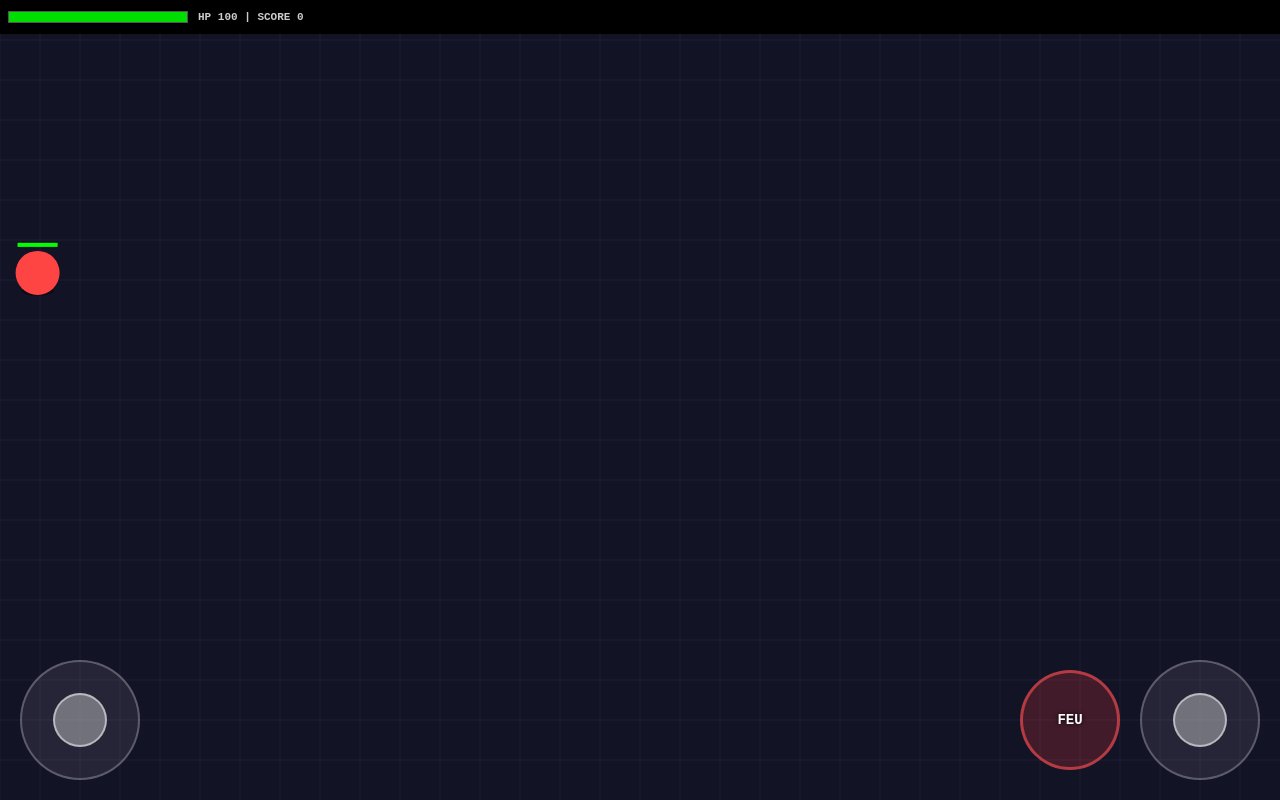
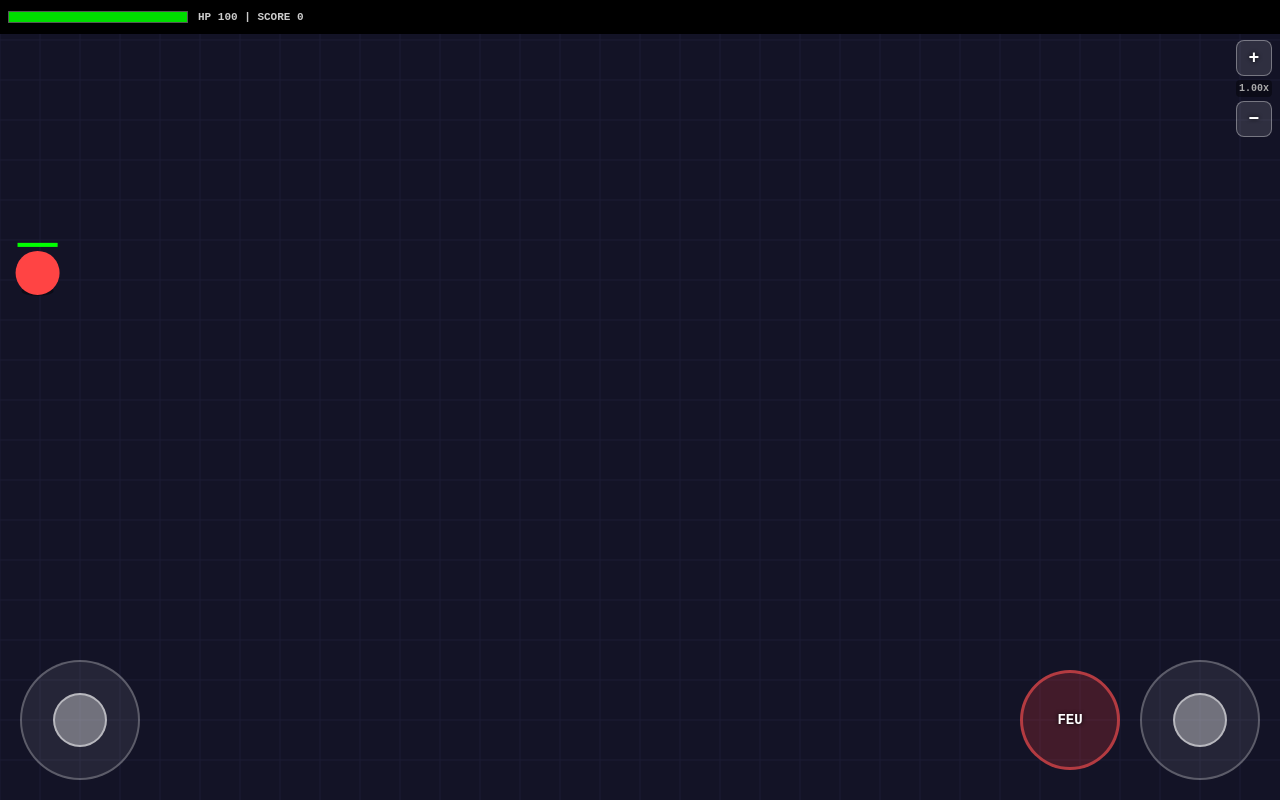
Before and after one commit to gborisl94/dora, a website: page www/index.html in a window 1280 px wide. Drawn offline with Linux system fonts and the light colour scheme.

Commit message:
Update index.html

```diff
--- a/www/index.html
+++ b/www/index.html
@@ -22,6 +22,9 @@
   #hpbar{width:180px;height:12px;background:#222;border:1px solid #555;overflow:hidden;}
   #hpfill{width:100%;height:100%;background:#0d0;transition:width 0.1s, background 0.2s;}
   #hudtxt{font-size:11px;color:#ccc;white-space:nowrap;}
+  #zoomUI{position:absolute;top:40px;right:8px;display:flex;flex-direction:column;gap:4px;z-index:20;pointer-events:auto;}
+  .zbtn{width:36px;height:36px;border-radius:8px;background:rgba(255,255,255,0.12);border:1px solid rgba(255,255,255,0.35);color:#fff;font-family:monospace;font-weight:bold;font-size:18px;display:flex;align-items:center;justify-content:center;text-shadow:0 0 4px #000;}
+  #zoomLbl{font-size:10px;color:#aaa;text-align:center;padding:3px 0;background:rgba(0,0,0,0.4);border-radius:4px;}
   #go{position:absolute;top:0;left:0;width:100vw;height:100vh;background:rgba(0,0,0,0.65);display:none;align-items:center;justify-content:center;flex-direction:column;pointer-events:auto;z-index:30;}
   #go h1{font-size:42px;color:#ff007f;text-shadow:0 0 12px #ff007f;margin-bottom:8px;font-family:monospace;}
   #go p{font-size:18px;color:#fff;margin-bottom:20px;font-family:monospace;}
@@ -36,6 +39,11 @@
     <div id="hpbar"><div id="hpfill"></div></div>
     <div id="hudtxt">HP 100 | SCORE 0</div>
   </div>
+  <div id="zoomUI">
+    <div class="zbtn" id="zPlus">+</div>
+    <div id="zoomLbl">1.00x</div>
+    <div class="zbtn" id="zMinus">−</div>
+  </div>
   <div class="joy" id="joyL"><div class="stick" id="stickL"></div></div>
   <div class="joy" id="joyR"><div class="stick" id="stickR"></div></div>
   <div id="fireBtn">
```
